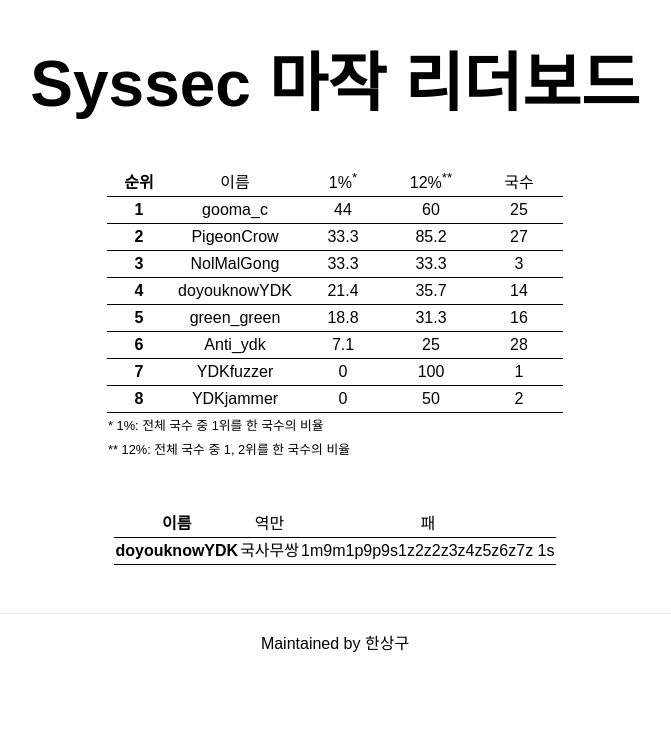
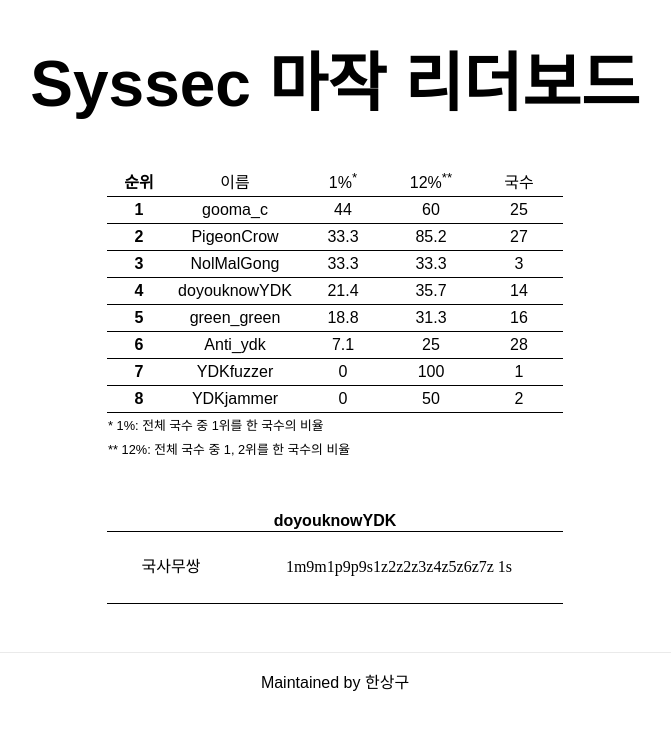
Before and after one commit to KOREAN139/syssec-leaderboard, a Next.js app: page / in a window 1280 px wide. Shown: the top 730 px of the page, without its empty margins (305-976 px from the left). Built offline with nearby package versions, Linux system fonts and the light colour scheme; a web font is replaced by a local one.

Commit message:
refactor(page): adjust yakuman table style

```diff
--- a/pages/index.tsx
+++ b/pages/index.tsx
@@ -42,23 +42,18 @@ const Home: NextPage = () => {
         </tbody>
       </table>
 
-      <table className={styles.yakumanboard}>
-        <thead>
-          <tr>
-            <th>이름</th>
-            <td>역만</td>
-            <td>패</td>
-          </tr>
-        </thead>
-        <tbody>
-          {yakumanHistories.map(({ yakumans, nickname, hand, huTile }, i) => (
-            <tr key={`yakuman-table-${i}`}>
-              <th>{nickname}</th>
-              <td className={styles.yakuman}>{yakumans.join(" ")}</td>
-              <td>{hand.join("") + " " + huTile}</td>
-            </tr>))}
-        </tbody>
-      </table>
+      {yakumanHistories.map(({ yakumans, nickname, hand, huTile }, i) => (
+        <table className={styles.yakumanboard} key={`yakuman-${i}`}>
+          <tbody>
+            <tr>
+              <th colSpan={2}>{nickname}</th>
+            </tr>
+            <tr className={styles.yakuman}>
+              <td className={styles.name}>{yakumans.join("\n")}</td>
+              <td className={styles.hand}>{hand.join("") + " " + huTile}</td>
+            </tr>
+          </tbody>
+        </table>))}
     </div>
   )
 }
--- a/styles/Home.module.css
+++ b/styles/Home.module.css
@@ -17,6 +17,8 @@
 .leaderboard {
   margin-top: 3rem;
   border-collapse: collapse;
+  text-align: center;
+  line-height: 1.5rem;
 }
 
 .leaderboard sup {
@@ -27,19 +29,12 @@
   border-bottom: 1px solid #000;
 }
 
-.leaderboard tfoot tr {
-  border-bottom: none;
+.leaderboard th {
+  width: 4rem;
 }
 
-.leaderboard th,
 .leaderboard td {
-  text-align: center;
-  line-height: 1.5rem;
   width: 5.5rem;
-}
-
-.leaderboard th {
-  width: 4rem;
 }
 
 .leaderboard .nickname {
@@ -54,6 +49,10 @@
   border: none;
 }
 
+.leaderboard tfoot tr {
+  border-bottom: none;
+}
+
 .yakumanboard {
   margin-top: 3rem;
   border-collapse: collapse;
@@ -63,7 +62,6 @@
   border-bottom: 1px solid #000;
 }
 
-.yakumanboard th,
 .yakumanboard td {
   text-align: center;
   line-height: 1.5rem;
@@ -71,4 +69,13 @@
 
 .yakumanboard .yakuman {
   font-family: 'SangSangRock';
+  height: 4.5rem;
 }
+
+.yakumanboard .yakuman .name {
+  width: 8rem;
+}
+
+.yakumanboard .yakuman .hand {
+  width: 20.5rem;
+}
```
